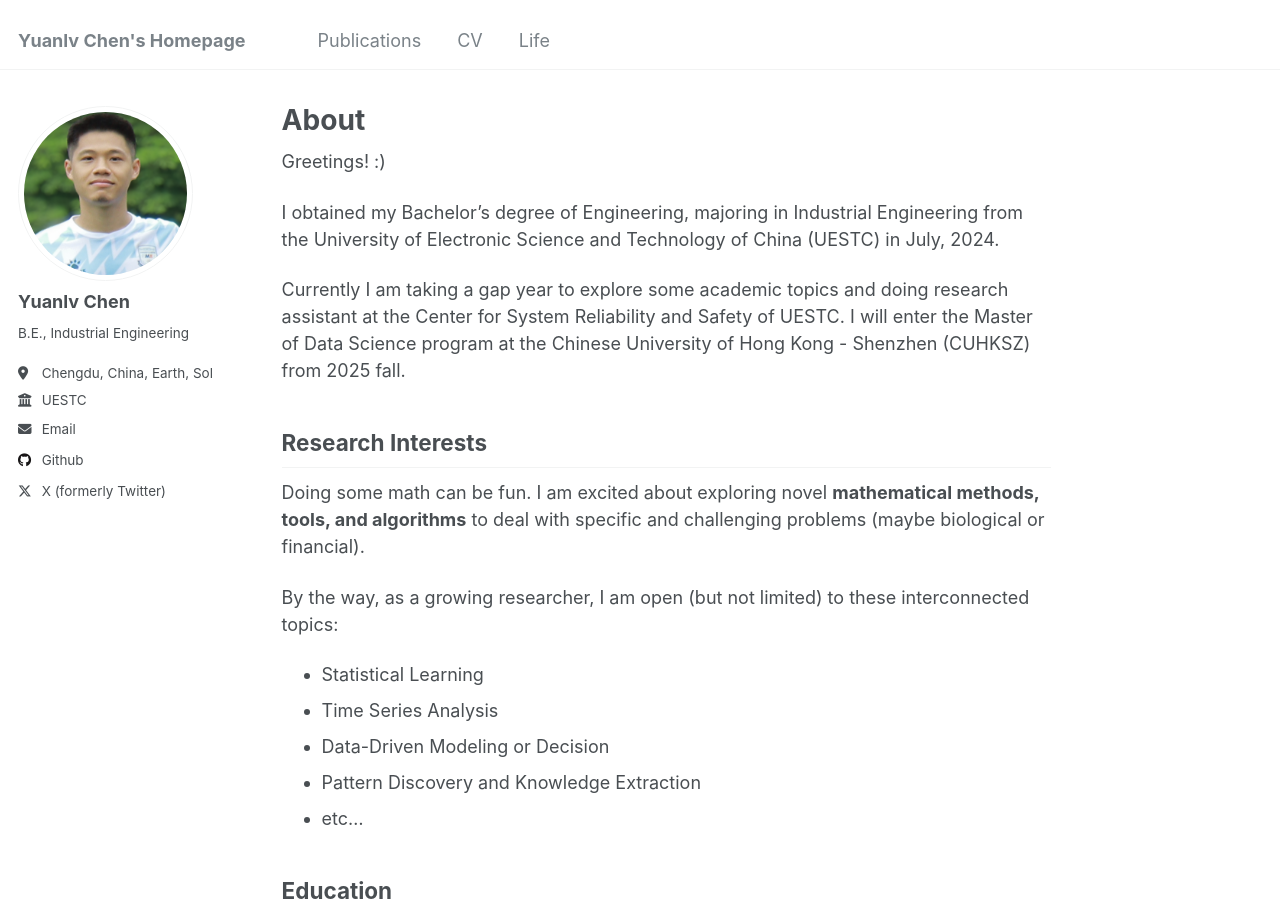
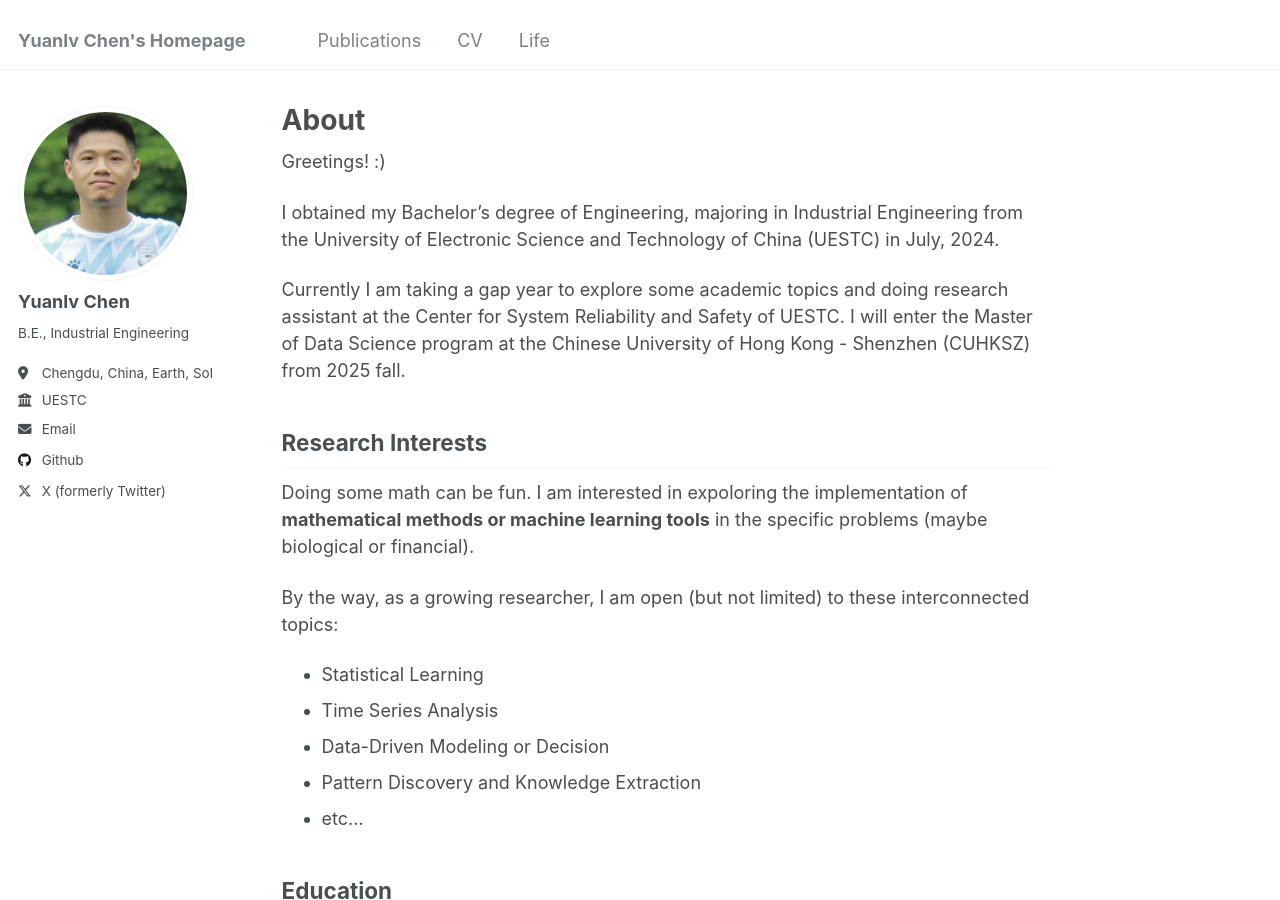
Before and after one commit to YLchen22/YLchen22.github.io, a Jekyll site: the page built from _pages/about.md, in a window 1280 px wide and 900 px high. Built offline with Jekyll 4.4.1, drawn with Linux system fonts in a browser that asks for light colours.

Commit message:
Update about.md

```diff
--- a/_pages/about.md
+++ b/_pages/about.md
@@ -15,7 +15,7 @@ Currently I am taking a gap year to explore some academic topics and doing resea
 
 Research Interests
 ------
-Doing some math can be fun. I am excited about exploring novel **mathematical methods, tools, and algorithms** to deal with specific and challenging problems (maybe biological or financial).
+Doing some math can be fun. I am interested in expoloring the implementation of **mathematical methods or machine learning tools** in the specific problems (maybe biological or financial).
 
 By the way, as a growing researcher, I am open (but not limited) to these interconnected topics:
 * Statistical Learning
```
